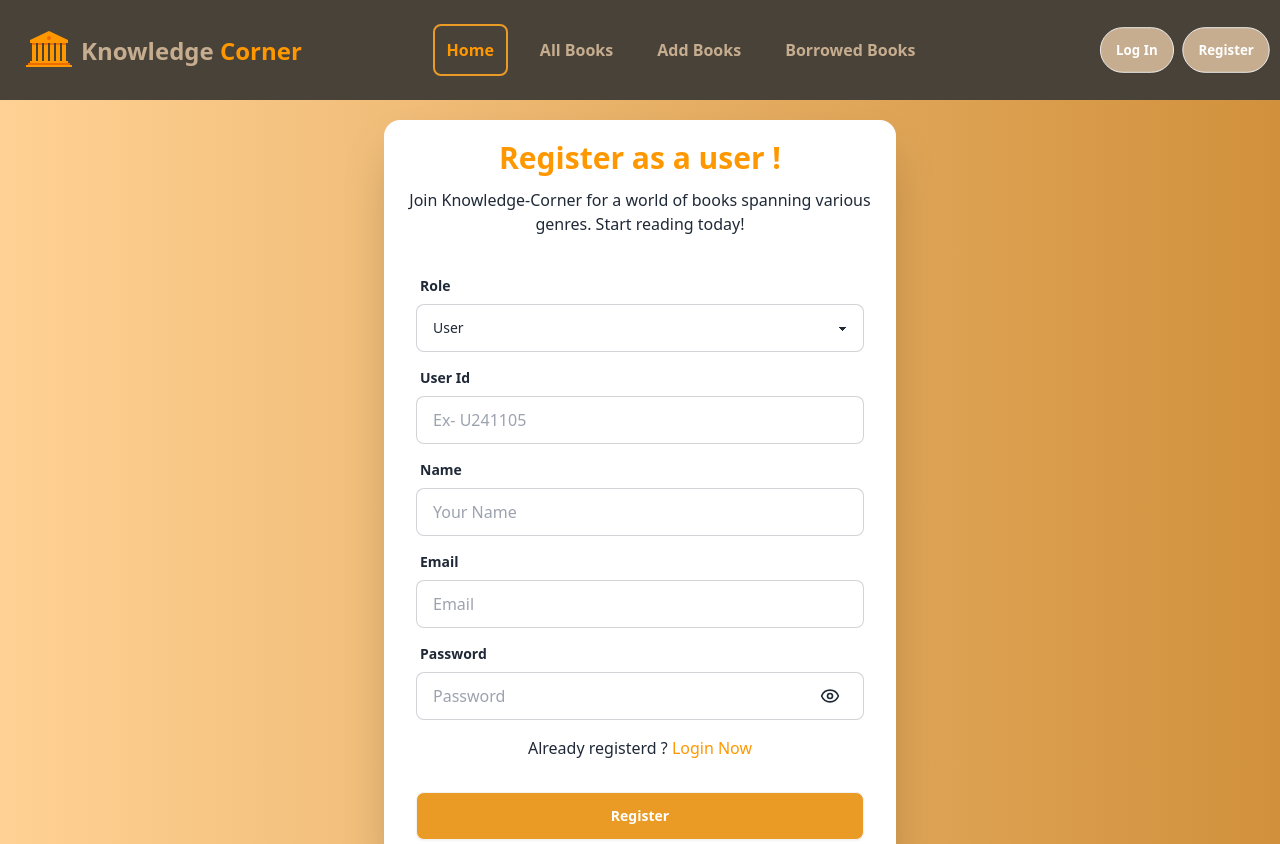
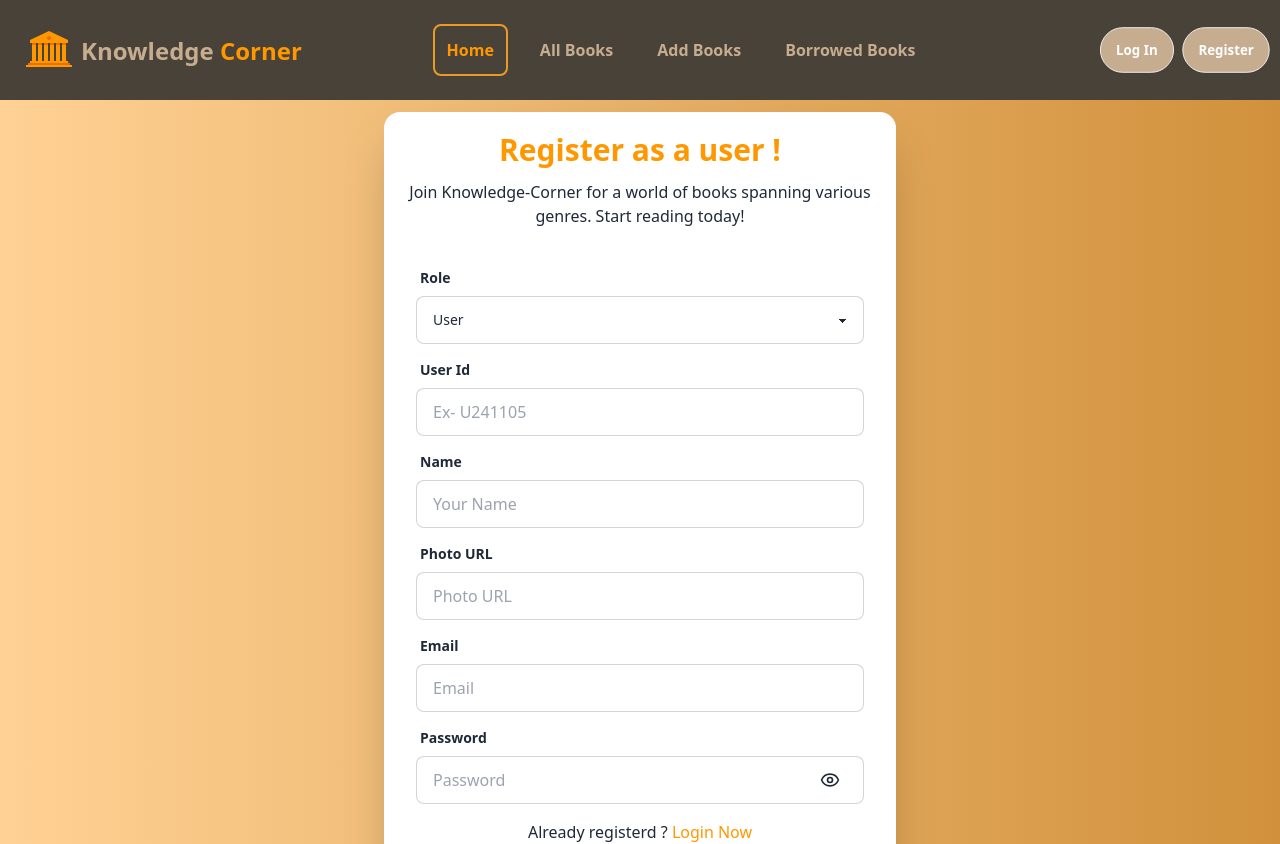
Before and after one commit to Team-Bro-buggers-C211010/Knowledge-Corner-Client, a React (Vite) app: page /register in a window 1280 px wide. Shown: the top 844 px of the page. Built offline with nearby package versions, Linux system fonts and the light colour scheme; no server answers.

Commit message:
register client data send to backend

```diff
--- a/package.json
+++ b/package.json
@@ -14,6 +14,7 @@
     "@emotion/styled": "^11.11.5",
     "@mui/material": "^5.15.17",
     "@mui/styled-engine-sc": "^6.0.0-alpha.18",
+    "axios": "^1.6.8",
     "firebase": "^10.11.1",
     "localforage": "^1.10.0",
     "match-sorter": "^6.3.4",
@@ -23,8 +24,10 @@
     "react-icons": "^5.2.1",
     "react-router-dom": "^6.23.1",
     "react-spinners": "^0.13.8",
+    "react-toastify": "^10.0.5",
     "sort-by": "^1.2.0",
-    "styled-components": "^6.1.11"
+    "styled-components": "^6.1.11",
+    "sweetalert2": "^11.11.0"
   },
   "devDependencies": {
     "@types/react": "^18.2.66",
--- a/src/Providers/AuthProvider.jsx
+++ b/src/Providers/AuthProvider.jsx
@@ -32,6 +32,7 @@ const AuthProvider = ({ children }) => {
         const unsubscribe = onAuthStateChanged(auth, currentLoggedUser => {
             setUser(currentLoggedUser);
             setLoading(false);
+            console.log(currentLoggedUser);
         })
         return () => {
             unsubscribe();
--- /dev/null
+++ b/src/hooks/useAxiosSecure.jsx
@@ -0,0 +1,12 @@
+import axios from "axios";
+
+const axiosSecure = axios.create({
+    baseURL: 'http://localhost:5000',
+    withCredentials: true,
+})
+
+const useAxiosSecure = () => {
+    return axiosSecure;
+};
+
+export default useAxiosSecure;
--- a/src/main.jsx
+++ b/src/main.jsx
@@ -3,9 +3,12 @@ import ReactDOM from 'react-dom/client'
 import './index.css'
 import { RouterProvider } from 'react-router-dom'
 import router from './Routes/router.jsx'
+import AuthProvider from './Providers/AuthProvider.jsx'
 
 ReactDOM.createRoot(document.getElementById('root')).render(
   <React.StrictMode>
-    <RouterProvider router={router}></RouterProvider>
+    <AuthProvider>
+      <RouterProvider router={router}></RouterProvider>
+    </AuthProvider>
   </React.StrictMode>,
 )
--- a/src/pages/Register/Register.jsx
+++ b/src/pages/Register/Register.jsx
@@ -1,10 +1,21 @@
-import { useState } from "react";
-import { Link } from "react-router-dom";
+import { useContext, useState } from "react";
+import { Link, useLocation, useNavigate } from "react-router-dom";
 import { LuEye } from "react-icons/lu";
 import { LuEyeOff } from "react-icons/lu";
+import { AuthContext } from "../../Providers/AuthProvider";
+import Swal from "sweetalert2";
+import { updateProfile } from "firebase/auth";
+import { toast } from "react-toastify";
+import axios from "axios";
+// import useAxiosSecure from './../../hooks/useAxiosSecure';
 const Register = () => {
+    const location = useLocation();
+    const { setUser, setLoading } = useContext(AuthContext);
+    const { createUser } = useContext(AuthContext);
+    const naviGate = useNavigate();
     const [eyeCheck, setEyeCheck] = useState(false);
     const [role, setRole] = useState("User");
+    const adminCode = import.meta.env.VITE_ADMIN_CODE;
     const handleRole = (e) => {
         console.log(e.target.value);
         if (e.target.value === "User") {
@@ -14,13 +25,95 @@ const Register = () => {
             setRole("Librarian");
         }
     }
+
+    // const axiosSecure = useAxiosSecure();
+    const handleRegister = (e) => {
+        e.preventDefault();
+        const id = e.target.id.value;
+        const name = e.target.name.value;
+        const photo = e.target.photo.value;
+        const email = e.target.email.value;
+        const password = e.target.password.value;
+        if (role === "Librarian" && e.target.verification?.value !== adminCode) {
+            alert("Verification code is incorrect");
+            return;
+        }
+        const user = { id, name, photo, email, role };
+        console.log(user);
+        if (password.length < 6) {
+            toast.error("Password should be at least 6 characters");
+            return;
+        }
+        else if (!/[A-Z]/.test(password)) {
+            toast.error("Password should have one uppercase character");
+            return;
+        }
+        else if (!/[a-z]/.test(password)) {
+            toast.error("Password should have at least one lowercase character.");
+            return;
+        }
+        createUser(email, password)
+            .then(res => {
+                axios.post("http://localhost:5000/users", user)
+                    .then(res => {
+                        console.log(res);
+                    })
+                updateProfile(res.user, {
+                    displayName: name,
+                    photoURL: photo,
+                })
+                    .then(
+                        () => { setUser({ ...res.user, displayName: name, photoURL: photo }); }
+                    )
+                e.target.reset();
+                setLoading(true);
+
+                naviGate(location?.state ? location.state : "/");
+                let timerInterval;
+                Swal.fire({
+                    title: "User register successfully !!!",
+                    timer: 1000,
+                    timerProgressBar: true,
+                    didOpen: () => {
+                        Swal.showLoading();
+                        const timer = Swal.getPopup().querySelector("b");
+                        timerInterval = setInterval(() => {
+                            timer.textContent = `${Swal.getTimerLeft()}`;
+                        }, 100);
+                    },
+                    willClose: () => {
+                        clearInterval(timerInterval);
+                    }
+                }).then((result) => {
+                });
+            })
+            .catch(err => {
+                // let timerInterval;
+                // Swal.fire({
+                //     title: "Invalid information or user already created !!!",
+                //     timer: 1000,
+                //     timerProgressBar: true,
+                //     didOpen: () => {
+                //         Swal.showLoading();
+                //         const timer = Swal.getPopup().querySelector("b");
+                //         timerInterval = setInterval(() => {
+                //             timer.textContent = `${Swal.getTimerLeft()}`;
+                //         }, 100);
+                //     },
+                //     willClose: () => {
+                //         clearInterval(timerInterval);
+                //     }
+                // }).then((result) => {
+                // });
+            })
+    }
     return (
         <div className="register hero min-h-screen">
             <div className="hero-content flex-col">
                 <div className="card shrink-0 w-full text-center max-w-lg shadow-2xl bg-base-100">
                     <h1 className="text-3xl pt-5 mb-3 font-bold text-[#FF9800]">Register {role === "User" ? "as a user" : "as a librarian"} !</h1>
                     <p className="px-2 md:px-4 text-sm md:text-base font-medium">Join Knowledge-Corner for a world of books spanning various genres. Start reading today!</p>
-                    <form className="card-body">
+                    <form onSubmit={handleRegister} className="card-body">
                         <div className="form-control">
                             <label className="label md:text-lg font-semibold">
                                 <span className="label-text">Role</span>
@@ -36,7 +129,7 @@ const Register = () => {
                                 <label className="label">
                                     <span className="label-text font-semibold">Verify you</span>
                                 </label>
-                                <input type="text" placeholder="Enter the code given by Admin" className="input input-bordered" required />
+                                <input name="verification" type="text" placeholder="Enter the code given by Admin" className="input input-bordered" required />
                             </div>
                         }
                         <div className="form-control">
@@ -45,26 +138,32 @@ const Register = () => {
                                     role === "Librarian" ? "Librarian Id" : "User Id"
                                 }</span>
                             </label>
-                            <input type="text" placeholder={role === "Librarian" ? "Ex- L241105" : "Ex- U241105"} className="input input-bordered" required />
+                            <input type="text" name="id" placeholder={role === "Librarian" ? "Ex- L241105" : "Ex- U241105"} className="input input-bordered" required />
                         </div>
                         <div className="form-control">
                             <label className="label">
                                 <span className="label-text font-semibold">Name</span>
                             </label>
-                            <input type="text" placeholder="Your Name" className="input input-bordered" required />
+                            <input type="text" name="name" placeholder="Your Name" className="input input-bordered" required />
+                        </div>
+                        <div className="form-control">
+                            <label className="label">
+                                <span className="label-text font-semibold">Photo URL</span>
+                            </label>
+                            <input type="text" name="photo" placeholder="Photo URL" className="input input-bordered" required />
                         </div>
                         <div className="form-control">
                             <label className="label">
                                 <span className="label-text font-semibold">Email</span>
                             </label>
-                            <input type="email" placeholder="Email" className="input input-bordered" required />
+                            <input type="email" name="email" placeholder="Email" className="input input-bordered" required />
                         </div>
                         <div className="form-control">
                             <label className="label">
                                 <span className="label-text font-semibold">Password</span>
                             </label>
-                            <input type={eyeCheck ? "text" : "password"} placeholder="Password" className="input input-bordered" required />
-                            <Link  className="absolute right-14 bottom-[166px]  md:bottom-[166px] text-base-content" onClick={() => setEyeCheck(!eyeCheck)}>{eyeCheck ? <LuEyeOff className="w-5 h-5" /> : <LuEye className="w-5 h-5" />}</Link>
+                            <input name="password" type={eyeCheck ? "text" : "password"} placeholder="Password" className="input input-bordered" required />
+                            <Link className="absolute right-14 bottom-[166px]  md:bottom-[166px] text-base-content" onClick={() => setEyeCheck(!eyeCheck)}>{eyeCheck ? <LuEyeOff className="w-5 h-5" /> : <LuEye className="w-5 h-5" />}</Link>
                             <p className="mt-4">Already registerd ? <Link className="text-[#FF9800] font-medium hover:font-bold" to="/login">Login Now</Link></p>
                         </div>
                         <div className="form-control mt-6">
```
Also changed, not shown: 1 other file (tests, documents, lock files or other folders).
